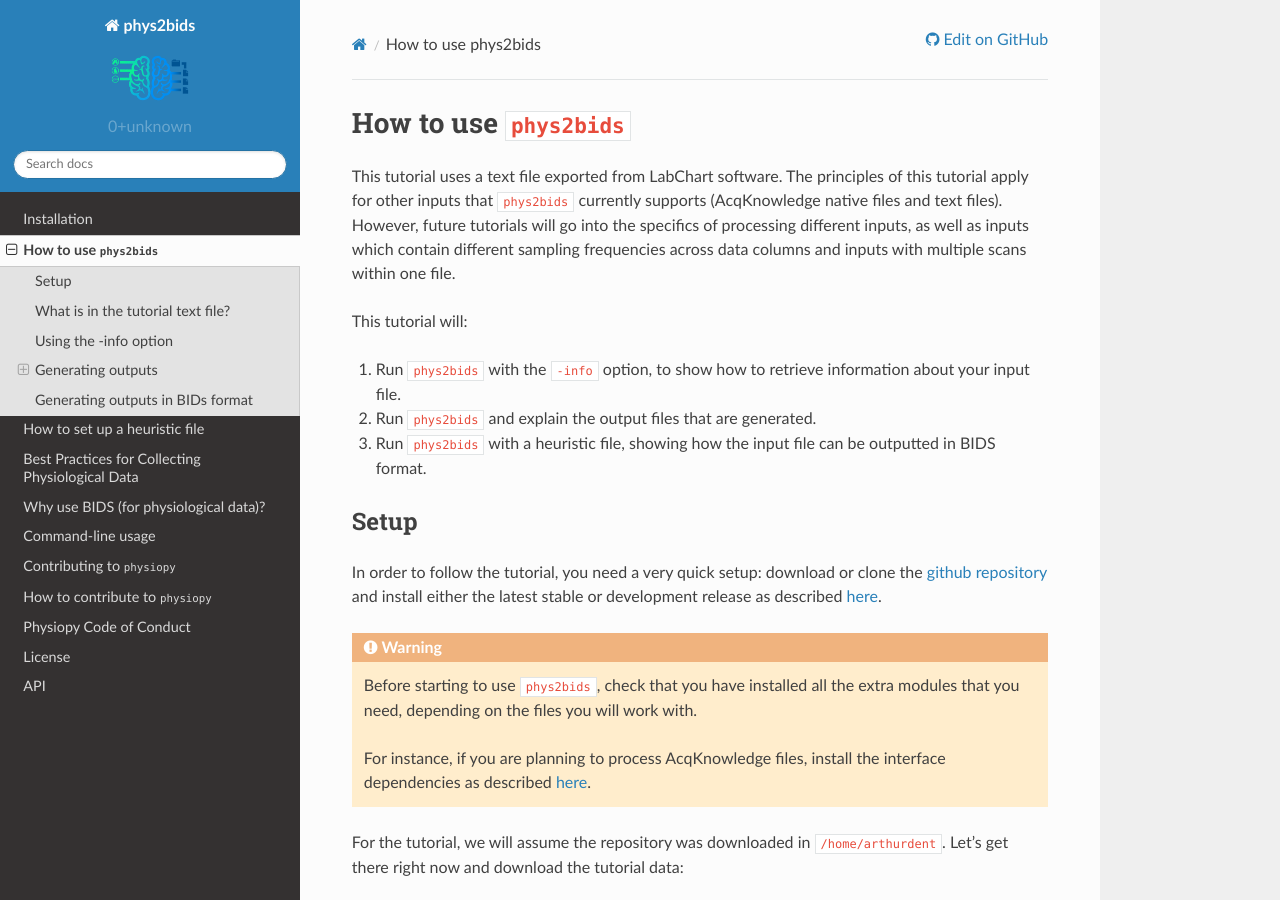
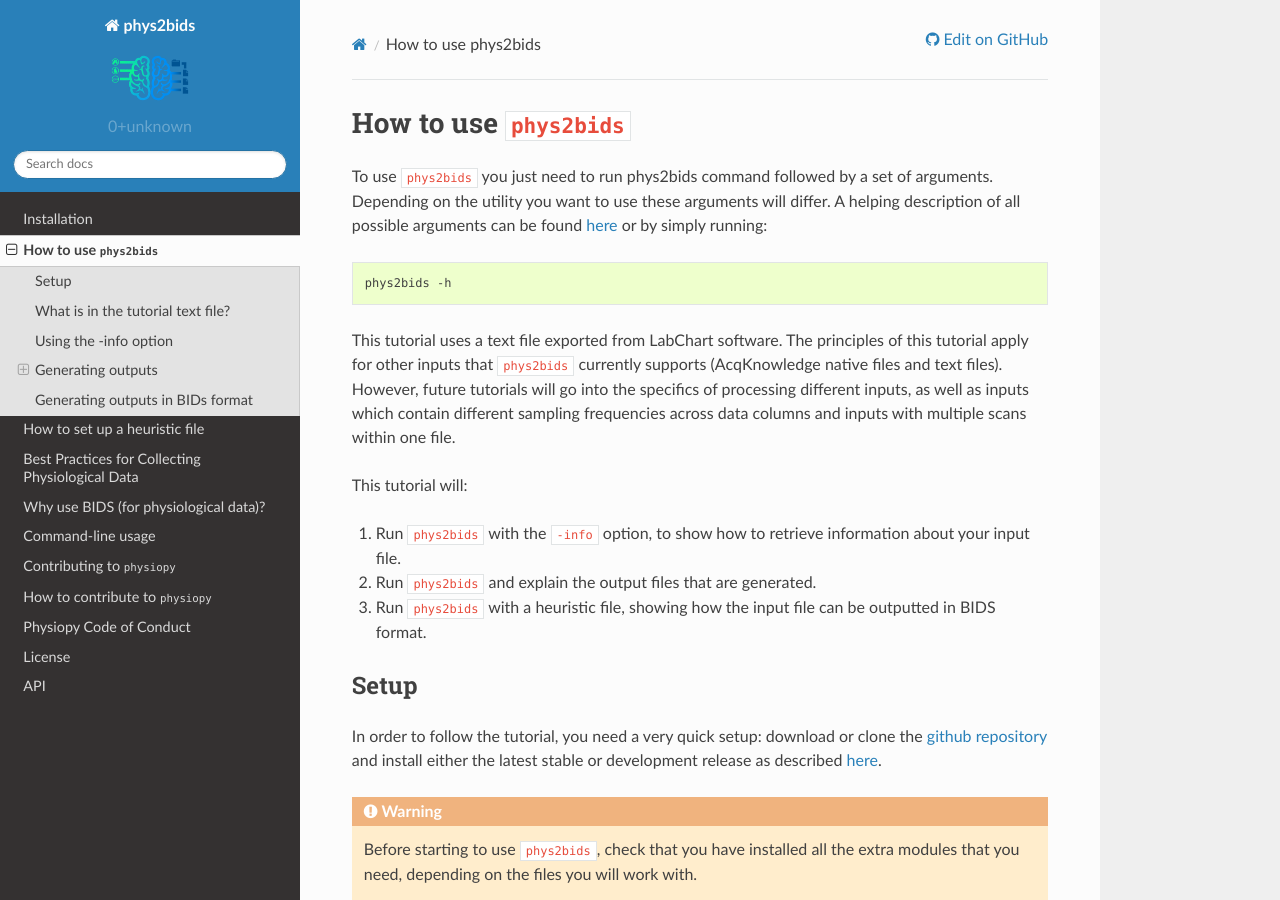
Before and after one commit to physiopy/phys2bids, a Sphinx documentation site: the page built from docs/howto.rst, in a window 1280 px wide and 900 px high. Built offline with Sphinx 7.4.7 and the Read the Docs theme 2.0.0, drawn with Linux system fonts in a browser that asks for light colours.

Commit message:
Add phys2bids -h description to howto.rst

```diff
--- a/docs/howto.rst
+++ b/docs/howto.rst
@@ -3,6 +3,12 @@
 ========================
 How to use ``phys2bids``
 ========================
+
+To use ``phys2bids`` you just need to run phys2bids command followed by a set of arguments. Depending on the utility you want to use these arguments will differ. A helping description of all possible arguments can be found `here <cli.html>`_ or by simply running:
+
+.. code-block:: shell
+
+    phys2bids -h
 
 This tutorial uses a text file exported from LabChart software. The principles of this tutorial apply for other inputs that ``phys2bids`` currently supports (AcqKnowledge native files and text files). However, future tutorials will go into the specifics of processing different inputs, as well as inputs which contain different sampling frequencies across data columns and inputs with multiple scans within one file.
 
```
